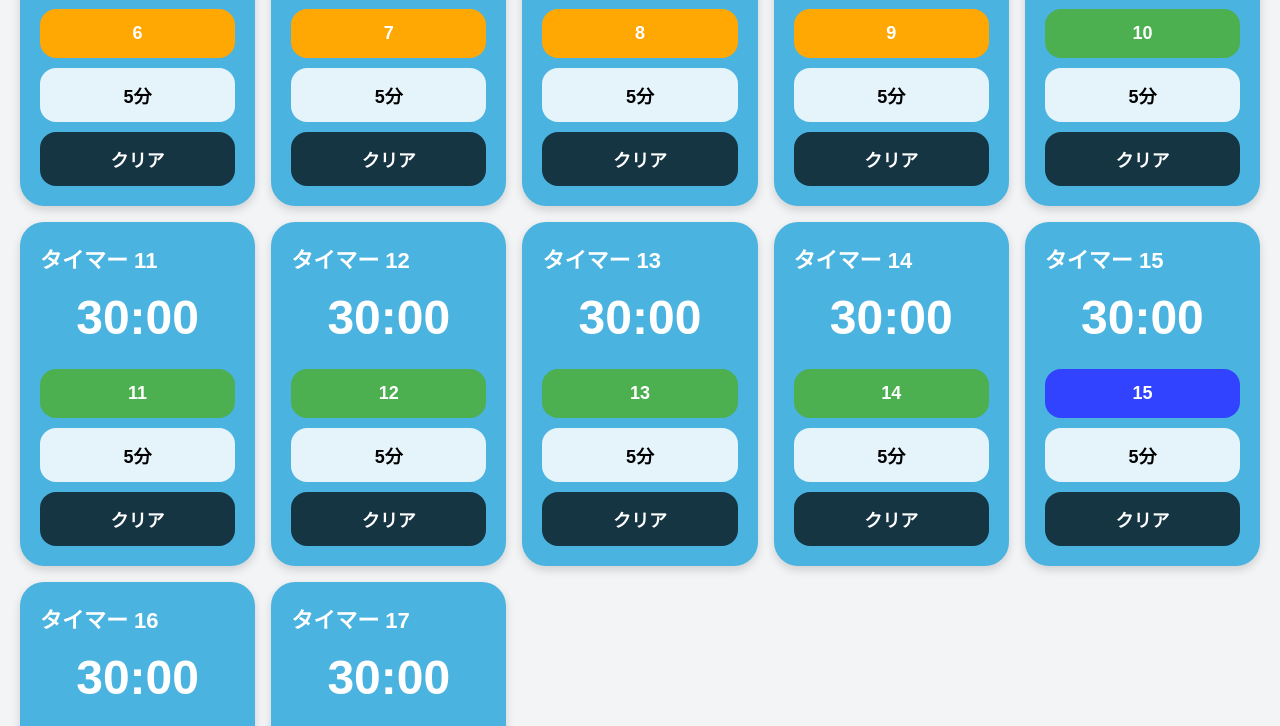
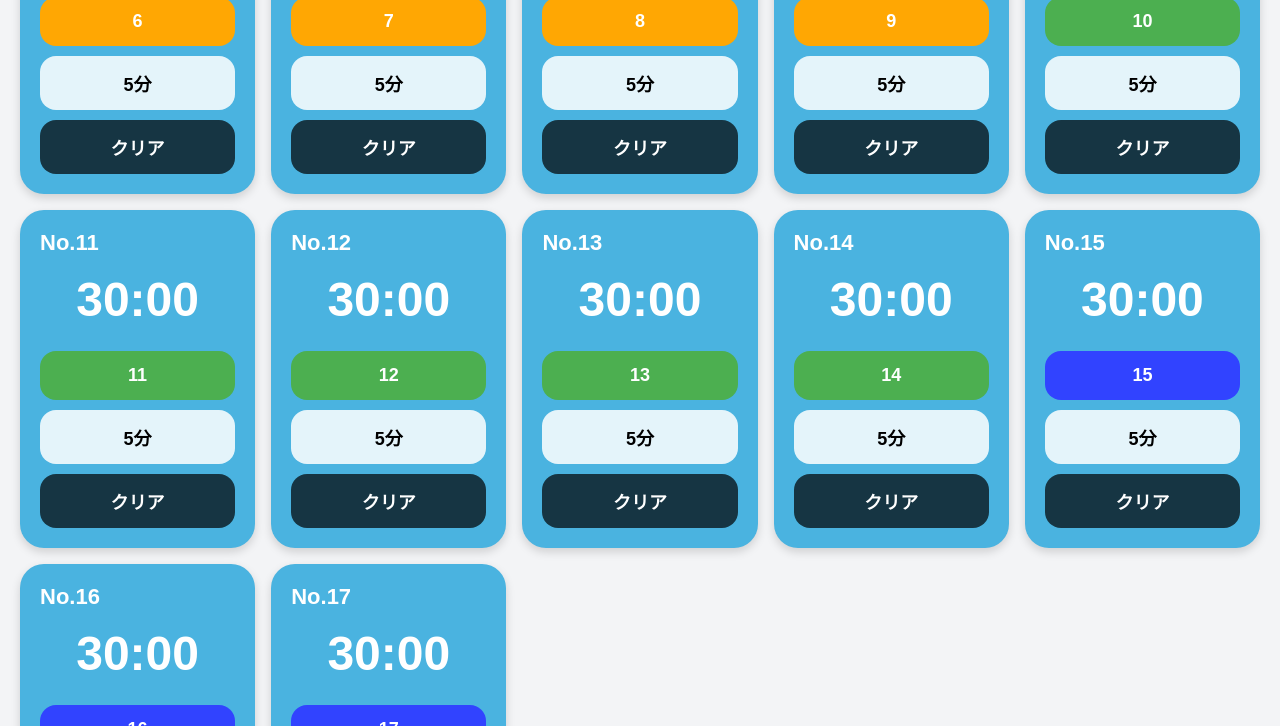
Before and after one commit to yuduki649854-hub/timer, a plain HTML site: page index.html in a window 1280 px wide. Shown: the part 518-1244 px from the top of the page. Drawn offline with Linux system fonts and the light colour scheme.

Commit message:
Update index.html

```diff
--- a/index.html
+++ b/index.html
@@ -131,7 +131,7 @@
         card.id = `card-${i}`;
 
         card.innerHTML = `
-          <div class="timer-title">タイマー ${i}</div>
+          <div class="timer-title">No.${i}</div>
           <div class="time" id="time-${i}">30:00</div>
 
           <div class="buttons">
```
